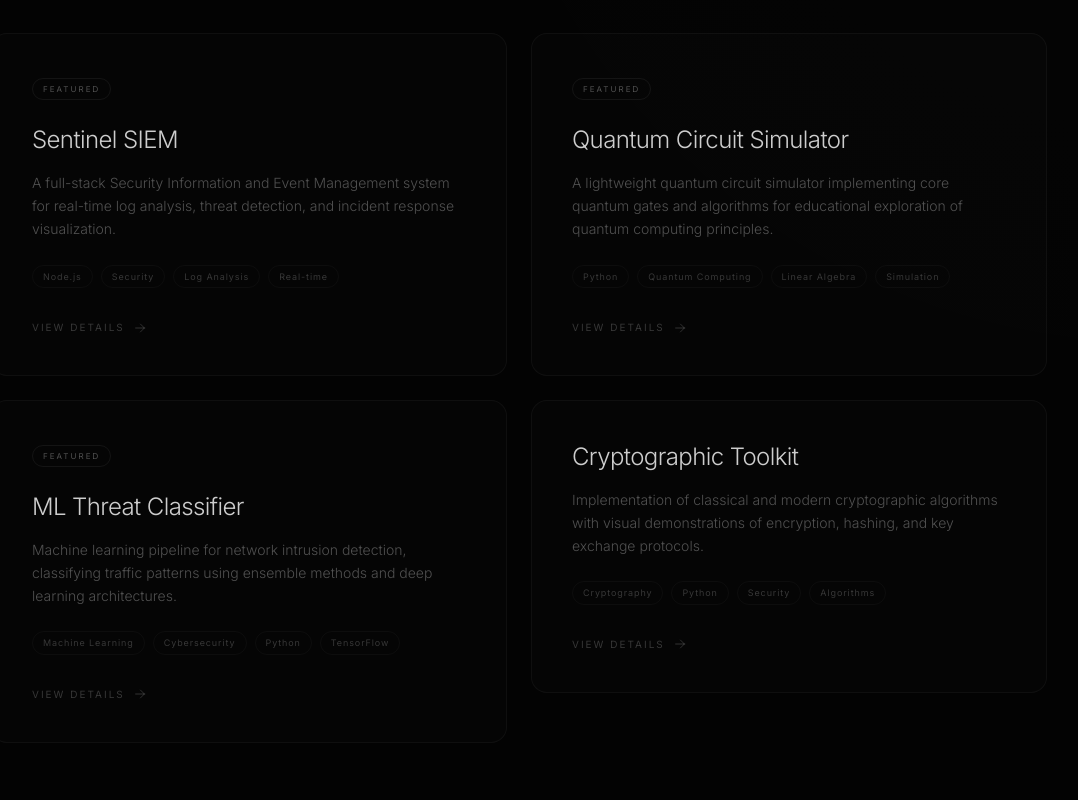
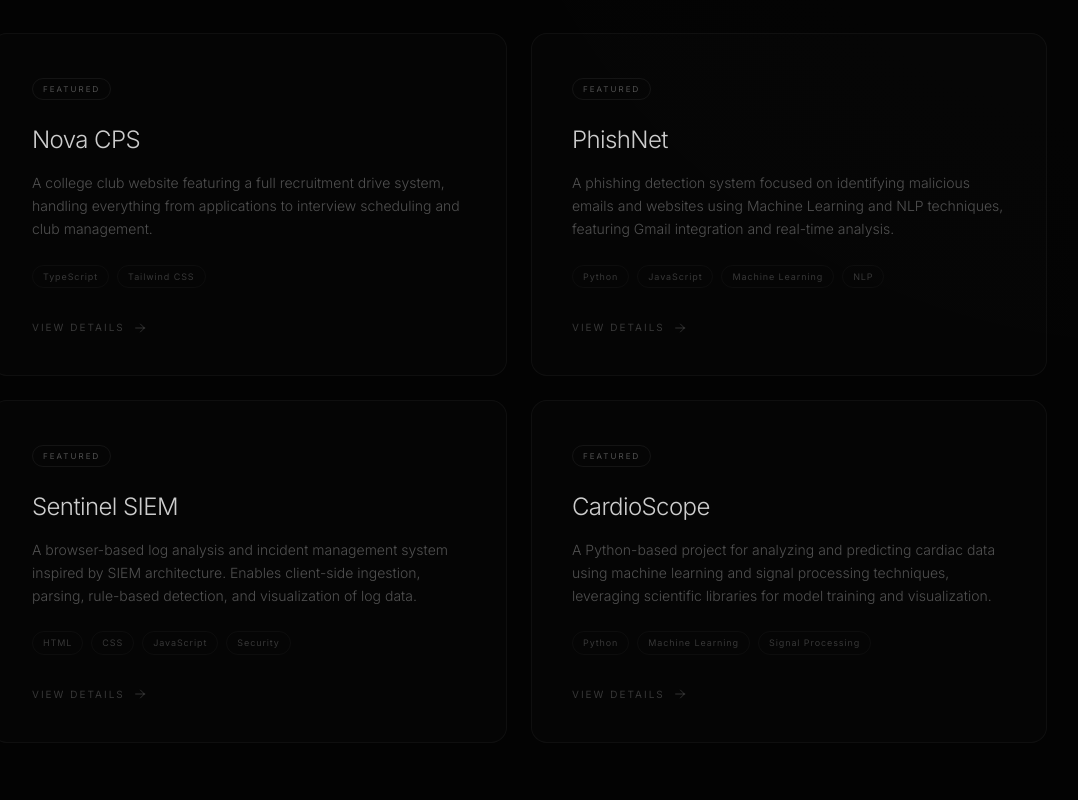
Before and after one commit to SibhiSS/sibhi.com, a Next.js app: page / in a window 1280 px wide. Shown: the part 3160-3960 px from the top of the page, without its empty margins (121-1199 px from the left). Built offline with nearby package versions, Linux system fonts and the light colour scheme.

Commit message:
Update portfolio projects with real data

```diff
--- a/src/data/portfolio.ts
+++ b/src/data/portfolio.ts
@@ -125,41 +125,42 @@
 // ── Projects ──
 export const projects: Project[] = [
   {
+    id: "nova-cps",
+    title: "Nova CPS",
+    description:
+      "A college club website featuring a full recruitment drive system, handling everything from applications to interview scheduling and club management.",
+    tags: ["TypeScript", "Tailwind CSS"],
+    github: "https://github.com/SibhiSS/NOVA-CPS",
+    live: "https://novacps.vercel.app/",
+    featured: true,
+  },
+  {
+    id: "phishnet",
+    title: "PhishNet",
+    description:
+      "A phishing detection system focused on identifying malicious emails and websites using Machine Learning and NLP techniques, featuring Gmail integration and real-time analysis.",
+    tags: ["Python", "JavaScript", "Machine Learning", "NLP"],
+    github: "https://github.com/SibhiSS/PhishNet",
+    featured: true,
+  },
+  {
     id: "sentinel-siem",
     title: "Sentinel SIEM",
     description:
-      "A full-stack Security Information and Event Management system for real-time log analysis, threat detection, and incident response visualization.",
-    longDescription:
-      "Built with Node.js backend and modern frontend, Sentinel SIEM provides real-time log ingestion, automated threat classification, and interactive dashboards for security operations. Features Google OAuth integration and serverless deployment on Vercel.",
-    tags: ["Node.js", "Security", "Log Analysis", "Real-time", "OAuth"],
-    github: "https://github.com/sibhi-s",
+      "A browser-based log analysis and incident management system inspired by SIEM architecture. Enables client-side ingestion, parsing, rule-based detection, and visualization of log data.",
+    tags: ["HTML", "CSS", "JavaScript", "Security"],
+    github: "https://github.com/SibhiSS/Sentinel-SIEM",
+    live: "https://sentinel-siem.vercel.app",
     featured: true,
   },
   {
-    id: "quantum-sim",
-    title: "Quantum Circuit Simulator",
+    id: "cardioscope",
+    title: "CardioScope",
     description:
-      "A lightweight quantum circuit simulator implementing core quantum gates and algorithms for educational exploration of quantum computing principles.",
-    tags: ["Python", "Quantum Computing", "Linear Algebra", "Simulation"],
-    github: "https://github.com/sibhi-s",
+      "A Python-based project for analyzing and predicting cardiac data using machine learning and signal processing techniques, leveraging scientific libraries for model training and visualization.",
+    tags: ["Python", "Machine Learning", "Signal Processing"],
+    github: "https://github.com/SibhiSS/CardioScope",
     featured: true,
-  },
-  {
-    id: "ml-threat-classifier",
-    title: "ML Threat Classifier",
-    description:
-      "Machine learning pipeline for network intrusion detection, classifying traffic patterns using ensemble methods and deep learning architectures.",
-    tags: ["Machine Learning", "Cybersecurity", "Python", "TensorFlow"],
-    github: "https://github.com/sibhi-s",
-    featured: true,
-  },
-  {
-    id: "crypto-toolkit",
-    title: "Cryptographic Toolkit",
-    description:
-      "Implementation of classical and modern cryptographic algorithms with visual demonstrations of encryption, hashing, and key exchange protocols.",
-    tags: ["Cryptography", "Python", "Security", "Algorithms"],
-    github: "https://github.com/sibhi-s",
   },
 ];
 
```
